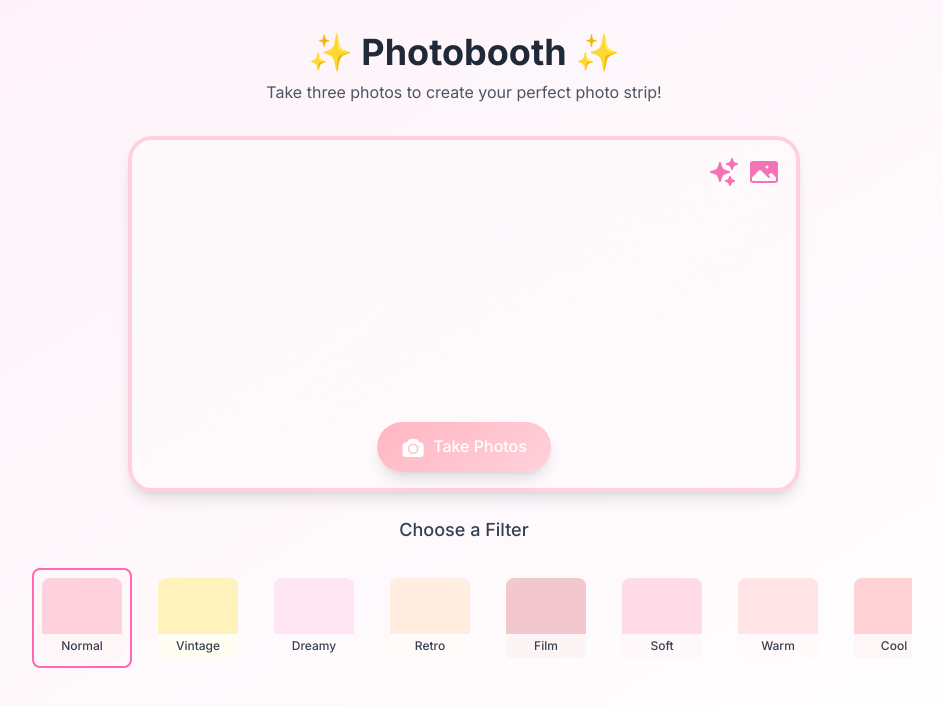
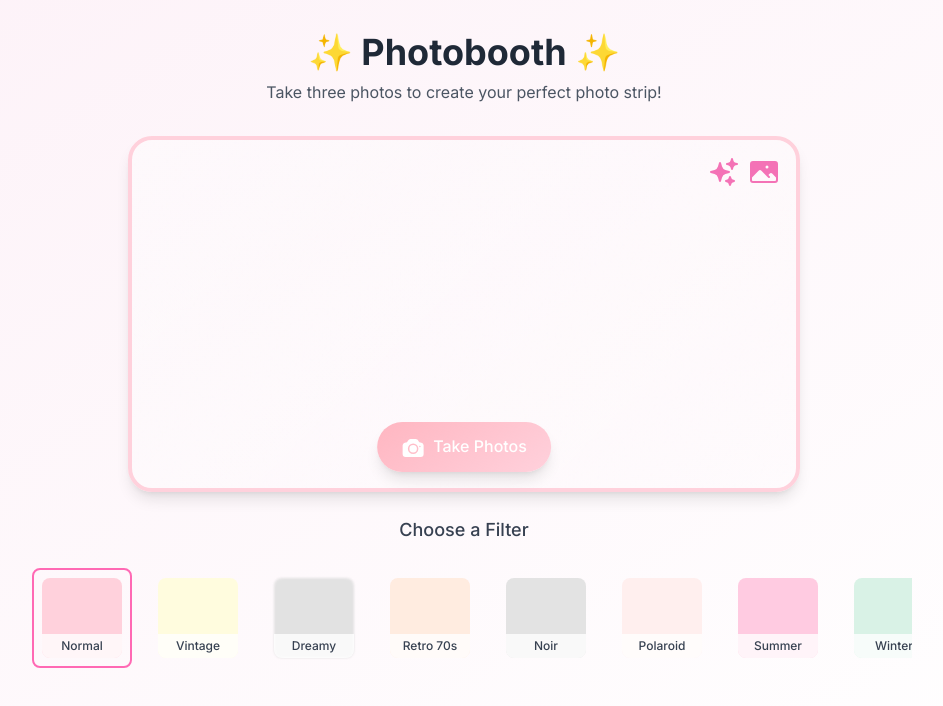
Before and after one commit to parmarshashank/Photobooth, a Next.js app: page / in a window 1280 px wide. Shown: the top 706 px of the page, without its empty margins (176-1119 px from the left). Built offline with nearby package versions, Linux system fonts and the light colour scheme; no server answers.

Commit message:
updated filters

```diff
--- a/app/components/FilterSelector.tsx
+++ b/app/components/FilterSelector.tsx
@@ -3,51 +3,55 @@
 import { motion } from 'framer-motion';
 
 const filters = [
-  { id: 'normal', name: 'Normal', class: '' },
+  {
+    id: 'normal',
+    name: 'Normal',
+    class: ''
+  },
   {
     id: 'vintage',
     name: 'Vintage',
-    class: 'sepia brightness-90 contrast-110 saturate-85'
+    class: 'sepia-[0.6] contrast-125 brightness-95 saturate-70 hue-rotate-[355deg]'
   },
   {
     id: 'dreamy',
     name: 'Dreamy',
-    class: 'brightness-110 contrast-95 saturate-85 blur-[0.4px]'
+    class: 'brightness-125 contrast-75 saturate-75 blur-[1px] opacity-90'
   },
   {
     id: 'retro',
-    name: 'Retro',
-    class: 'sepia-[.35] contrast-125 brightness-95 saturate-95'
+    name: 'Retro 70s',
+    class: 'sepia-[0.35] contrast-150 brightness-90 saturate-150 hue-rotate-[10deg]'
   },
   {
-    id: 'film',
-    name: 'Film',
-    class: 'contrast-115 brightness-95 saturate-85 hue-rotate-[5deg]'
+    id: 'noir',
+    name: 'Noir',
+    class: 'grayscale contrast-150 brightness-90'
   },
   {
-    id: 'soft',
-    name: 'Soft',
-    class: 'brightness-105 contrast-90 saturate-95'
+    id: 'polaroid',
+    name: 'Polaroid',
+    class: 'contrast-110 brightness-110 saturate-110 sepia-[0.15] hue-rotate-[5deg]'
   },
   {
-    id: 'warm',
-    name: 'Warm',
-    class: 'brightness-105 saturate-110 sepia-[.15]'
+    id: 'summer',
+    name: 'Summer',
+    class: 'brightness-120 contrast-110 saturate-150 hue-rotate-[355deg]'
   },
   {
-    id: 'cool',
-    name: 'Cool',
-    class: 'brightness-100 saturate-90 hue-rotate-[10deg]'
+    id: 'winter',
+    name: 'Winter',
+    class: 'brightness-110 contrast-110 saturate-75 hue-rotate-[180deg]'
   },
   {
-    id: 'faded',
-    name: 'Faded',
-    class: 'contrast-90 brightness-110 saturate-75'
+    id: 'dramatic',
+    name: 'Dramatic',
+    class: 'contrast-175 brightness-75 saturate-125 hue-rotate-[5deg]'
   },
   {
-    id: 'moody',
-    name: 'Moody',
-    class: 'contrast-125 brightness-85 saturate-90'
+    id: 'cyberpunk',
+    name: 'Cyberpunk',
+    class: 'contrast-150 brightness-110 saturate-200 hue-rotate-[300deg]'
   }
 ];
 
```
